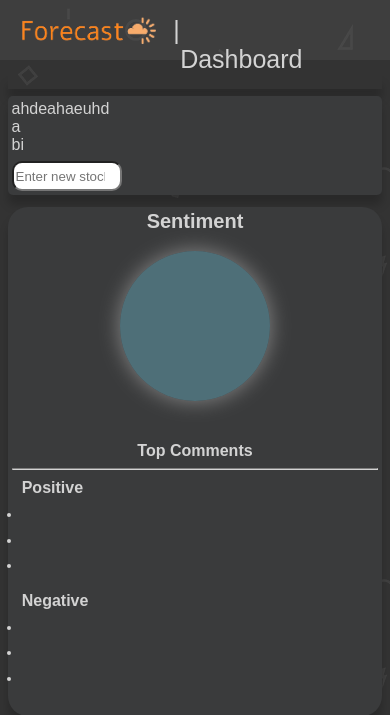
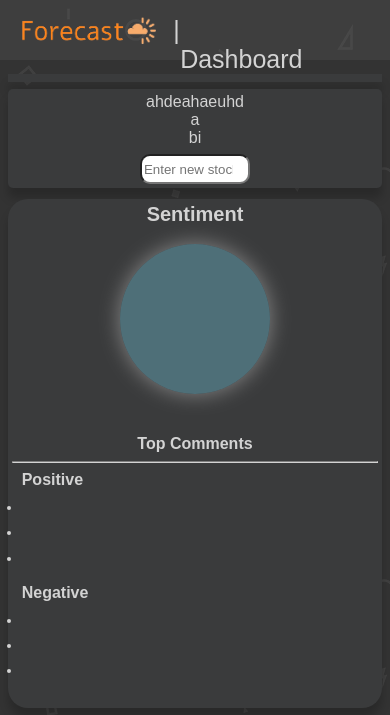
Before and after one commit to keatox/forecast, a Flask app: template src/frontend/templates/dashboard.html in a window 390 px wide; the page is wider, and only the part inside the window is pictured. Shown: the top 715 px of that part. Run offline with Flask 3, Linux system fonts and the light colour scheme; the template is opened without the code that fills it, so the values that code supplies are empty; parts of the project's set-up code (start-up, migrations or seed data) failed here and were passed over.

Commit message:
Update styles.css
styling for embed

```diff
--- a/src/frontend/static/styles.css
+++ b/src/frontend/static/styles.css
@@ -118,20 +118,17 @@
 }
 
 #plot{
-    width: 100%;
-    border-radius: 5px;
-    margin-bottom: 2%;
-    box-shadow: 0 10px 10px rgb(0 0 0 / 0.3);
+    width: 64vw;
 }
 
 .data{
     height: 100%;
     text-align: left;
-    background-color: #3a3b3c;
     border-radius: 5px;
 }
 
 #block{
+    background-color: #3a3b3c;
     border-width: 0px;
     border-style: solid;
     padding: 1%;
@@ -142,7 +139,6 @@
 .sidebar{
     flex: 0.8;
     text-align: center;
-    background-color: #3a3b3c;
     margin-right: 2%;
     border-radius: 20px;
 }
@@ -197,6 +193,14 @@
         margin-left: 2%;
         margin-right: 2%;
     }
+
+    .data{
+        text-align: center;
+    }
+
+    #plot{
+        width: 95vw;
+    }
 }
 
 .landing{
```
